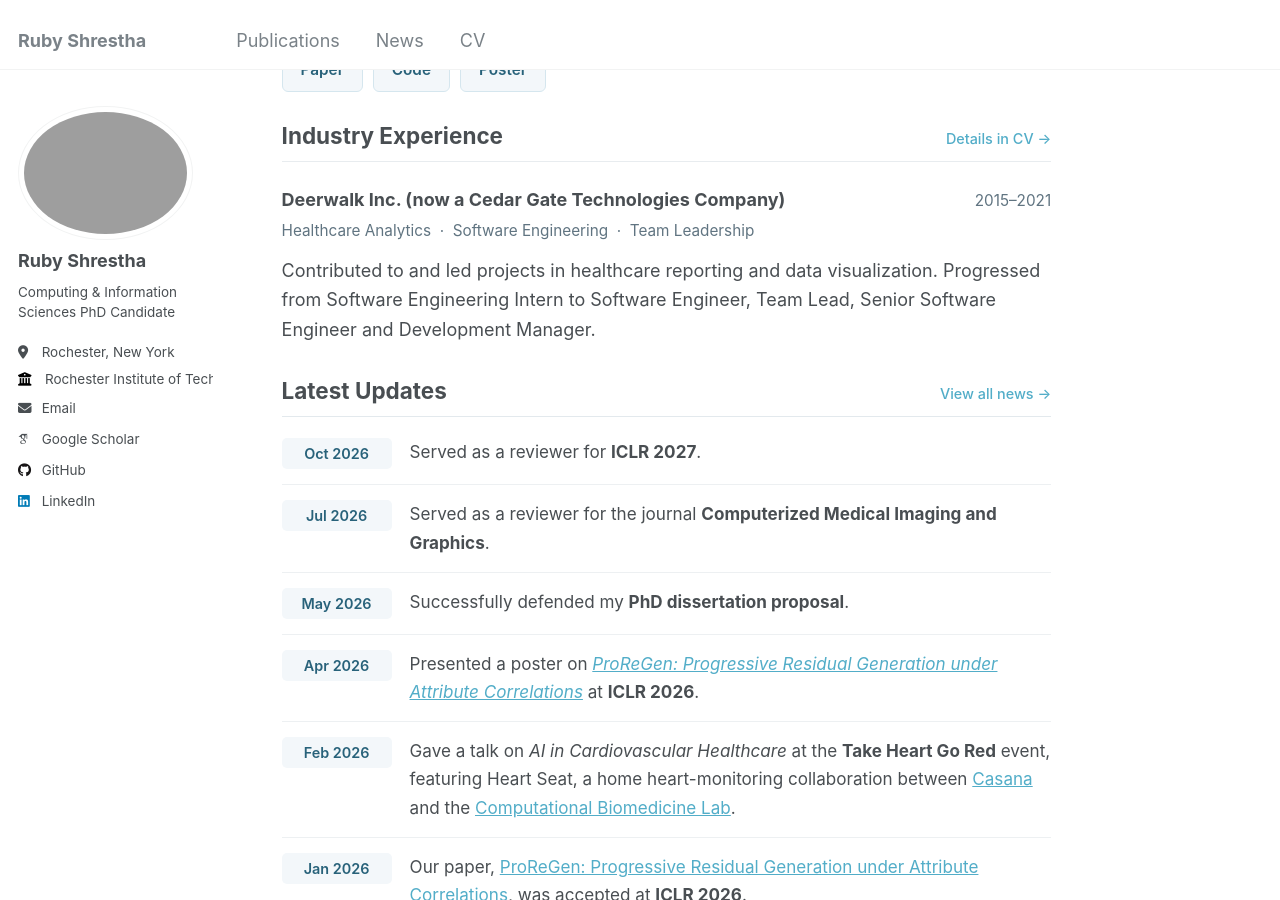
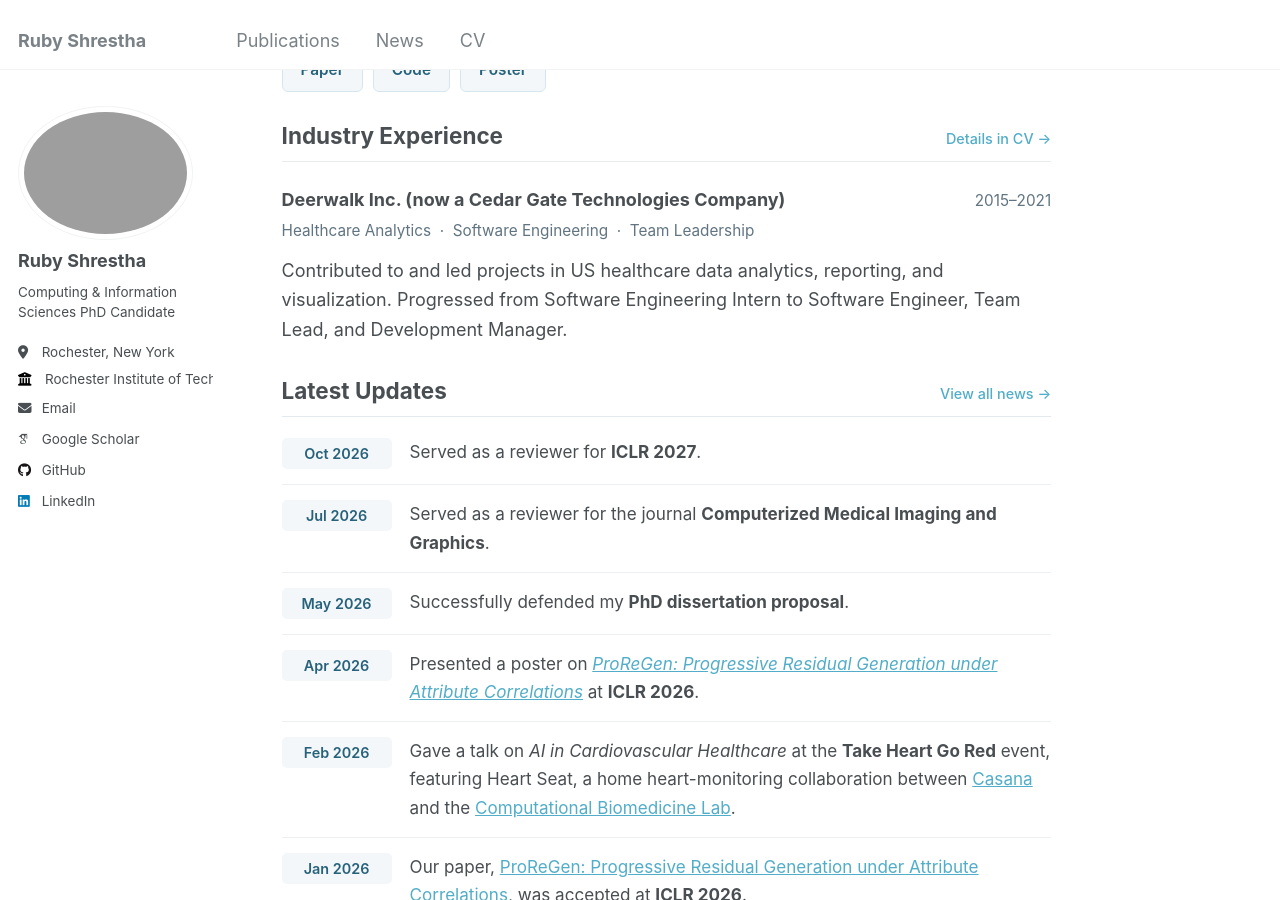
Before and after one commit to ruby-stha/ruby-stha.github.io, a Jekyll site: the page built from _pages/about.md, in a window 1280 px wide and 900 px high, scrolled down 1196 px. Built offline with Jekyll 4.4.1, drawn with Linux system fonts in a browser that asks for light colours; some web fonts are replaced.

Commit message:
About update

```diff
--- a/_pages/about.md
+++ b/_pages/about.md
@@ -146,7 +146,7 @@ My current work explores these themes in computer vision:
   </p>
 
   <p class="industry-description">
-    Contributed to and led projects in healthcare reporting and data visualization. Progressed from Software Engineering Intern to Software Engineer, Team Lead, Senior Software Engineer and Development Manager.
+    Contributed to and led projects in US healthcare data analytics, reporting, and visualization. Progressed from Software Engineering Intern to Software Engineer, Team Lead, and Development Manager.
   </p>
 </div>
 
```
